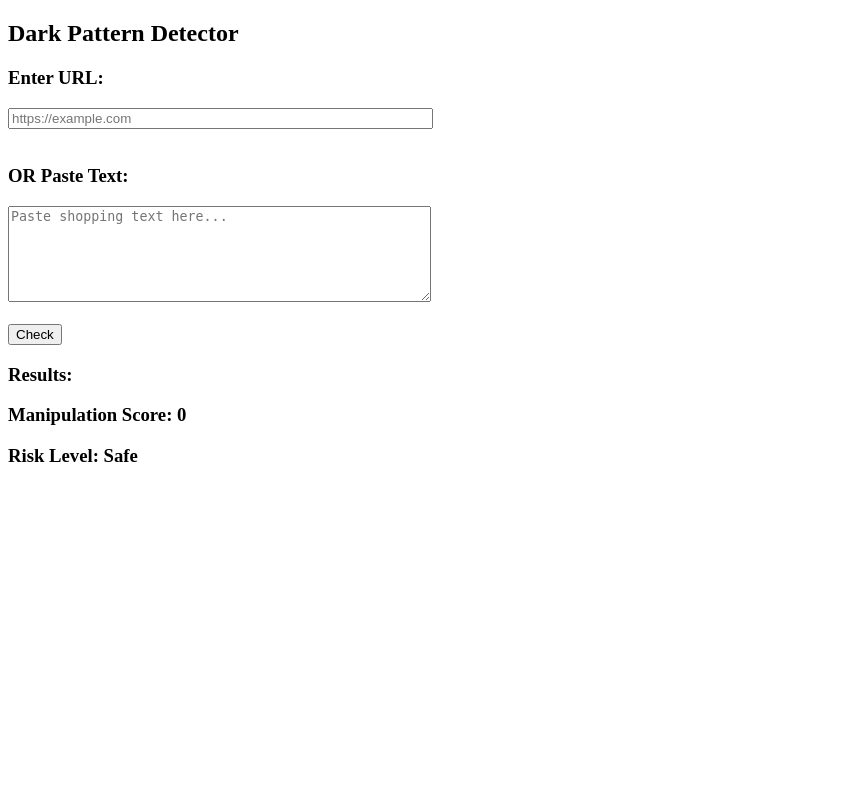
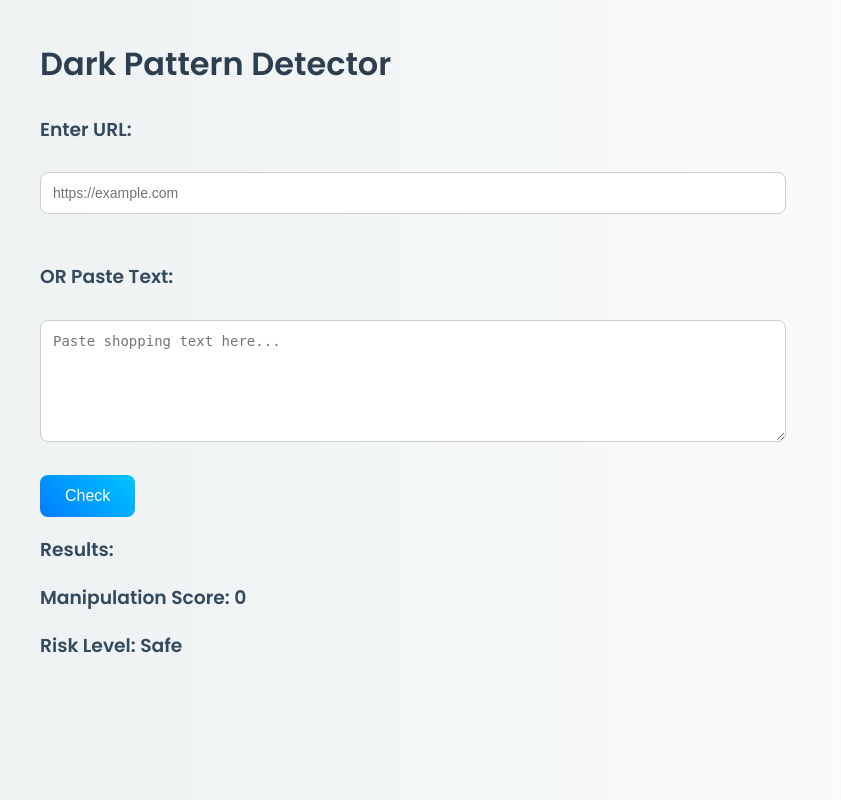
Before and after one commit to pracheetasundaramoorthy-code/dark-pattern-detector, a Flask app: page / in a window 1280 px wide. Shown: the whole page, without its empty margins (0-841 px from the left). Run offline with Flask 3, Linux system fonts and the light colour scheme.

Commit message:
Update index.html

```diff
--- a/templates/index.html
+++ b/templates/index.html
@@ -2,7 +2,69 @@
 <html>
 <head>
     <title>Dark Pattern Detector</title>
+
+    <!-- Google Fonts -->
+    <link href="https://fonts.googleapis.com/css2?family=Poppins:wght@400;600&family=Roboto&display=swap" rel="stylesheet">
+
+    <!-- CSS Styling -->
+    <style>
+    body {
+        font-family: 'Roboto', sans-serif;
+        margin: 40px;
+        background: linear-gradient(to right, #eef2f3, #ffffff);
+    }
+
+    h2 {
+        font-family: 'Poppins', sans-serif;
+        font-size: 32px;
+        color: #2c3e50;
+    }
+
+    h3 {
+        font-family: 'Poppins', sans-serif;
+        color: #34495e;
+    }
+
+    textarea, input {
+        width: 60%;
+        padding: 12px;
+        margin: 10px 0;
+        border-radius: 8px;
+        border: 1px solid #ccc;
+        font-size: 14px;
+    }
+
+    button {
+        padding: 12px 25px;
+        background: linear-gradient(45deg, #007BFF, #00c6ff);
+        color: white;
+        border: none;
+        border-radius: 8px;
+        font-size: 16px;
+        cursor: pointer;
+    }
+
+    button:hover {
+        opacity: 0.9;
+    }
+
+    .result-box {
+        background: white;
+        padding: 25px;
+        margin-top: 20px;
+        border-radius: 12px;
+        box-shadow: 0 4px 10px rgba(0,0,0,0.1);
+    }
+
+    .score {
+        font-size: 20px;
+        font-weight: bold;
+        color: #e74c3c;
+    }
+    </style>
+
 </head>
+
 <body>
 
 <h2>Dark Pattern Detector</h2>
```
